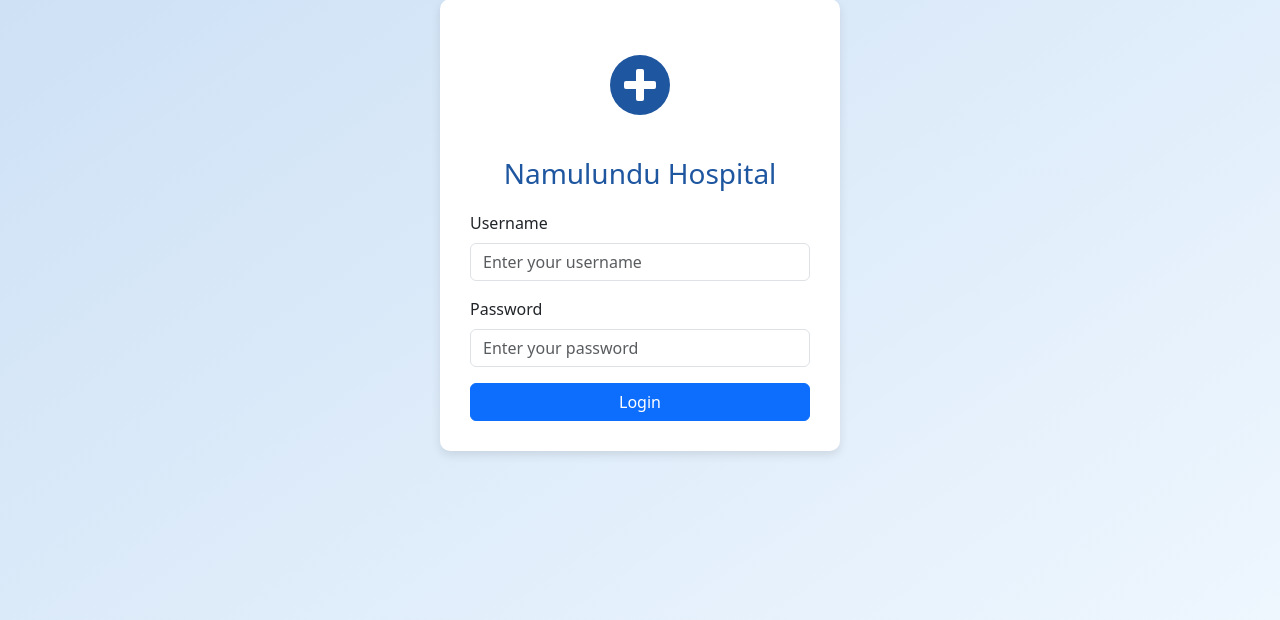
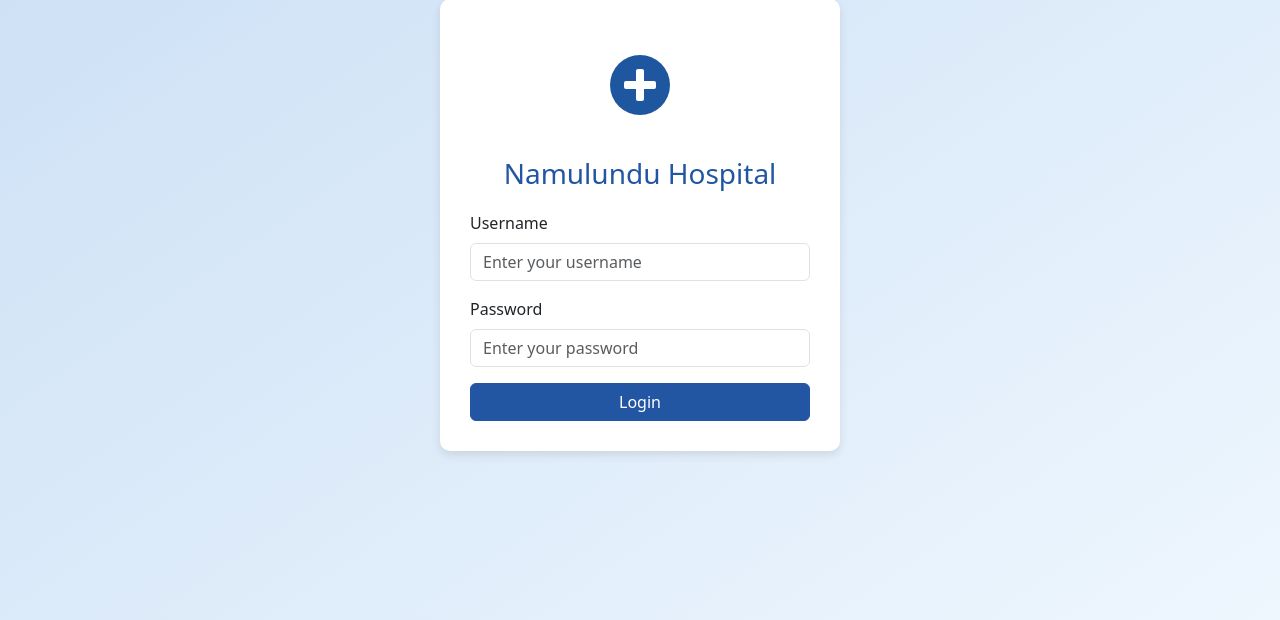
Before and after one commit to sp-mujuni/NeuroSim, a Flask app: page /login in a window 1280 px wide. Shown: the part 81-701 px from the top of the page. Run offline with Flask 3, Linux system fonts and the light colour scheme.

Commit message:
Update login.html for consistent heading color and button styling

```diff
--- a/templates/login.html
+++ b/templates/login.html
@@ -37,7 +37,7 @@
         </svg>
       </div>
       <br>
-      <h3>Namulundu Hospital</h3>
+      <h3 style="color: #2256a3;">Namulundu Hospital</h3>
         {% if success %}
             <div class="alert alert-success">{{ success }}</div>
         {% endif %}
@@ -57,7 +57,7 @@
           <input type="password" name="password" class="form-control" required placeholder="Enter your password" title="Password">
         </div>
         <div class="d-grid">
-          <button type="submit" class="btn btn-primary">Login</button>
+          <button type="submit" class="btn btn-primary" style="background-color: #2256a3; border-color: #2256a3;">Login</button>
         </div>
       </form>
     </div>
```
